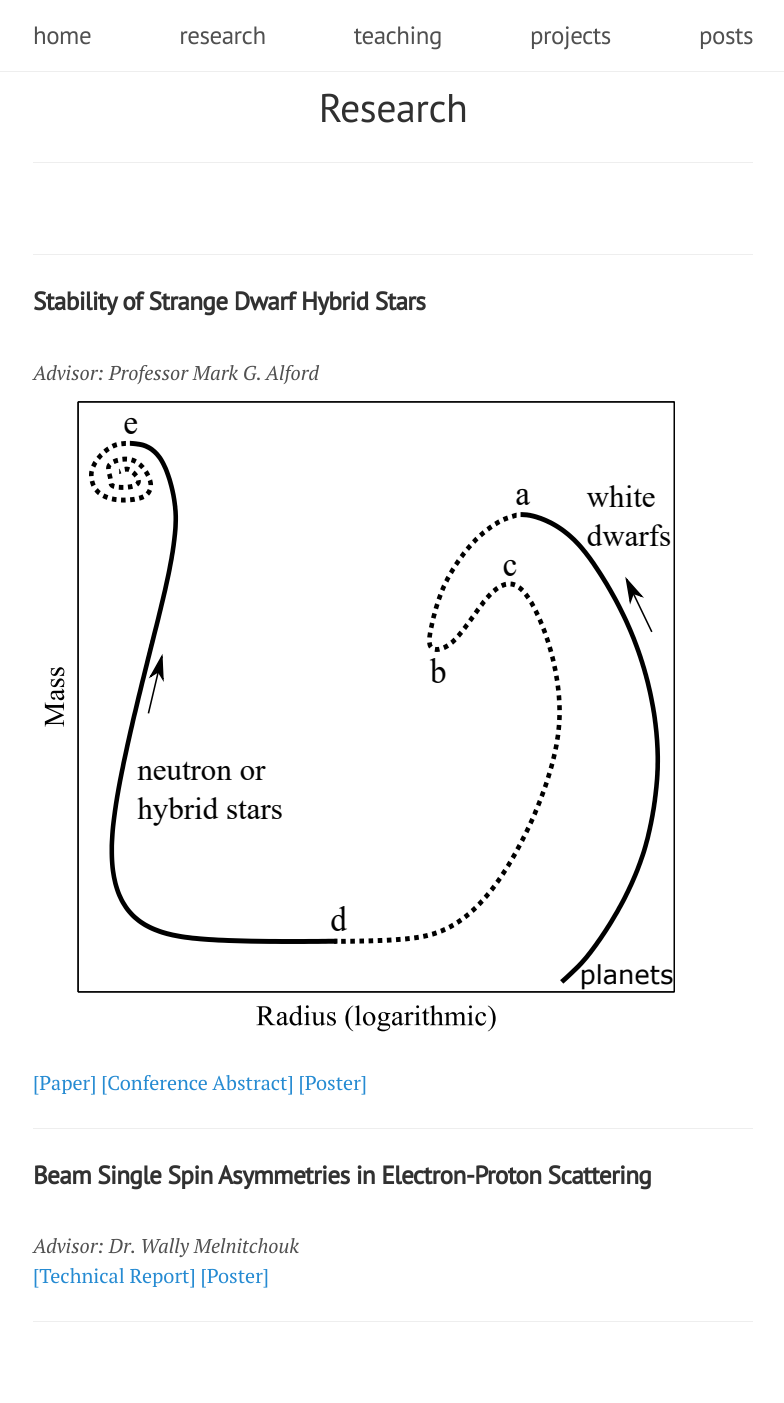
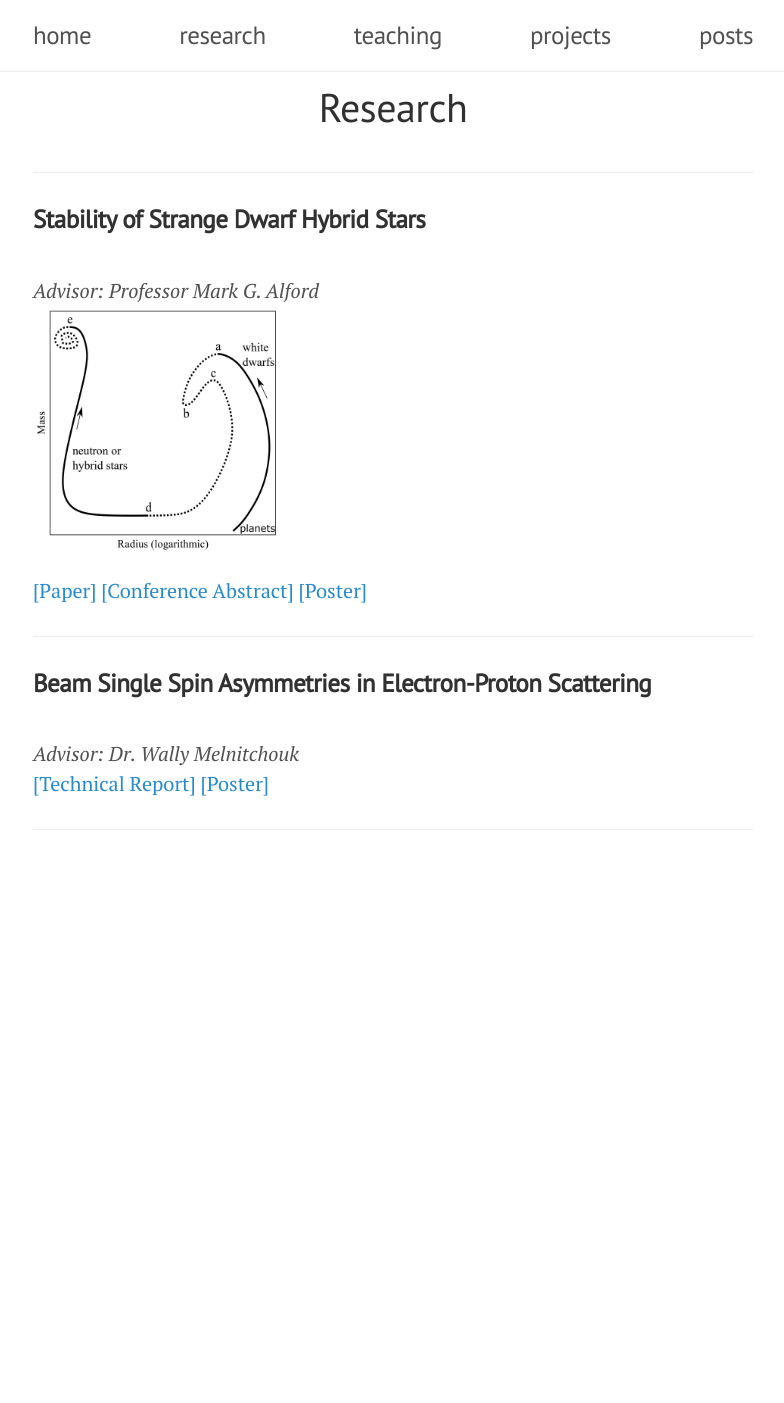
Before and after one commit to pssachdeva/pssachdeva.github.io, a Jekyll site: the page built from research.html, in a window 1280 px wide. Shown: the whole page, without its empty margins (247-1031 px from the left). Built offline with Jekyll 4.4.1, drawn with Linux system fonts in a browser that asks for light colours; nearby versions of some CDN libraries; after the commit the page ends 900 px from its top, so only the background shows below that.

Commit message:
research

```diff
--- a/research.html
+++ b/research.html
@@ -1,20 +1,18 @@
 ---
-layout: page
+layout: default
 title: Research
 ---
-
+<div class="picture">
+	<h1 class="page-title" align="center">Research</h1>
+</div>
 <div>
-	<hr>
-	<h3><b></b></h3>
-
-	<br>
 	<hr>
 	<h3><b>Stability of Strange Dwarf Hybrid Stars</b></h3><br>
 	<i>Advisor: Professor Mark G. Alford</i> <br>
-	<img src="{{ site.baseurl }}/pics/mr_plot.png">
+	<img src="/pics/mr_plot.png" style="height: 250px;">
 	<a href="http://iopscience.iop.org/article/10.3847/1538-4357/aa8509/pdf">[Paper]</a>
 	<a href="http://meetings.aps.org/Meeting/HAW14/Session/GB.104">[Conference Abstract]</a>
-	<a href="{{ site.baseurl }}/pdfs/hybrid_star_poster.pdf">[Poster]</a>
+	<a href="/pdfs/hybrid_star_poster.pdf">[Poster]</a>
 	<hr>
 	<h3><b>Beam Single Spin Asymmetries in Electron-Proton Scattering</b></h3><br>
 	<i>Advisor: Dr. Wally Melnitchouk</i> <br>
```
